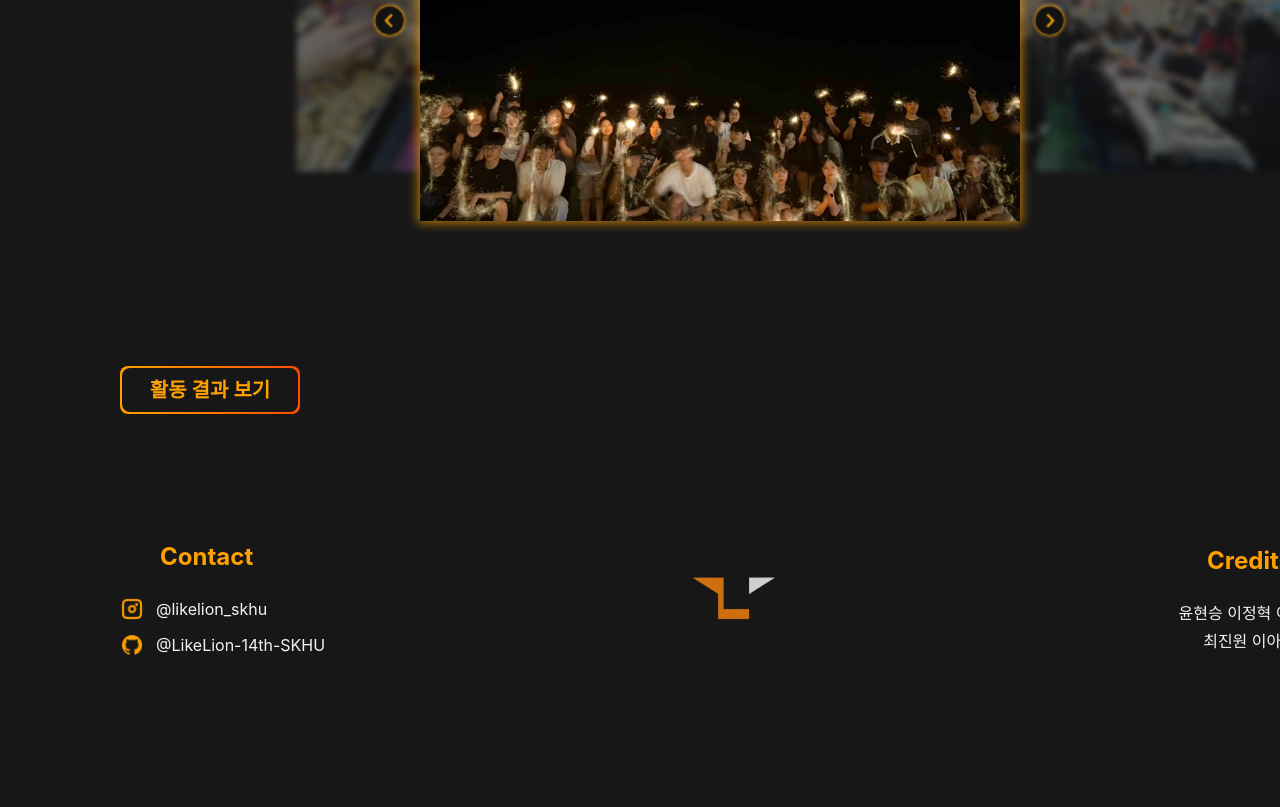
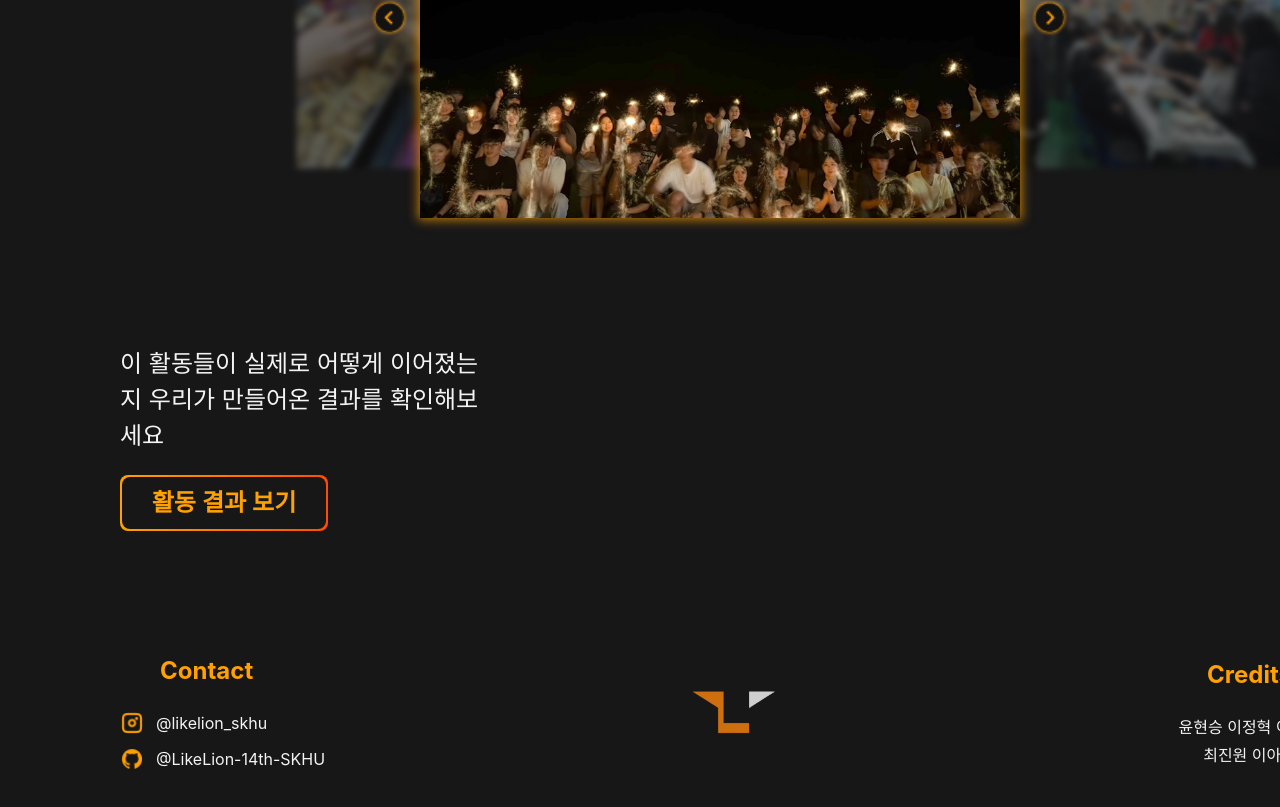
Before and after one commit to LikeLion-14th-SKHU/LikeLion-14th-Recruiting, a React (Vite) app: page /activity in a window 1280 px wide. Shown: the part 3521-4328 px from the top of the page. Before the commit the page ends 4230 px from the top, so only its background shows below. Built offline with nearby package versions, Linux system fonts and the light colour scheme; a web font is replaced by a local one.

Commit message:
Feat: NextButton 크기 수정

```diff
--- a/src/components/NextButton.jsx
+++ b/src/components/NextButton.jsx
@@ -4,11 +4,11 @@ export default function NextButton({ children, onClick, to }) {
   const navigate = useNavigate();
 
   return (
-    <div className="w-45 mt-4.25 inline-block rounded-lg bg-gradient p-0.5">
+    <div className="w-26 h-auto md:w-52 mt-4.25 inline-block rounded-lg bg-gradient p-0.5">
       <button
         type="button"
         onClick={onClick ? onClick : () => navigate(to)}
-        className="w-full rounded-lg bg-primary-bg py-2 text-xl font-semibold text-primary-point2 transition duration-600 hover:bg-gradient hover:text-primary-bg"
+        className="w-full rounded-lg text-[12px] bg-primary-bg py-2 md:text-[24px] font-semibold text-primary-point2 transition duration-600 hover:bg-gradient hover:text-primary-bg"
       >
         {children}
       </button>
--- a/src/pages/Activity.jsx
+++ b/src/pages/Activity.jsx
@@ -247,7 +247,7 @@ function Activity() {
   };
 
   return (
-    <section className="mx-auto bg-primary-bg px-5 py-12 md:px-30 md:py-18.75 md:w-360">
+    <section className="mx-auto bg-primary-bg px-5 py-12 md:px-30 md:py-18 md:w-360">
       {/* Activity 타이틀 */}
       <h2 className="w-fit text-[32px] md:text-[64px] font-bold bg-gradient bg-clip-text text-transparent mb-6 md:mb-10">
         Activity
@@ -533,7 +533,15 @@ function Activity() {
           )}
         </div>
       ))}
-      <NextButton to={"/results"}>활동 결과 보기</NextButton>
+      <div className="w-[178px] md:w-[379px] h-auto">
+        <p className="text-text-main md:text-[24px] text-[12px] md:mb-1">
+          이 활동들이 실제로 어떻게 이어졌는지 우리가 만들어온 결과를
+          확인해보세요
+        </p>
+      </div>
+      <NextButton className=" w-26 md:w-52" to={"/results"}>
+        활동 결과 보기
+      </NextButton>
     </section>
   );
 }
--- a/src/pages/Recruitment.jsx
+++ b/src/pages/Recruitment.jsx
@@ -126,7 +126,7 @@ function Recruitment() {
       </article>
 
       <article className="mt-27.5 pb-7.5">
-        <p className="text-2xl text-text-main">
+        <p className="text-2xl text-text-main md:text-[24px] text-[12px] md:mb-1">
           위 내용을 확인하셨다면
           <br />
           지원서를 작성해 주세요
--- a/src/pages/Results.jsx
+++ b/src/pages/Results.jsx
@@ -242,7 +242,7 @@ function Results() {
       </article>
 
       <article className="mt-15 pb-7.5">
-        <p className="text-xl font-medium md:text-2xl text-text-main">
+        <p className="text-text-main md:text-[24px] text-[12px] md:mb-1">
           이 기록을
           <br />
           다음 이야기로 이어갈 분들을 찾고 있습니다
```
